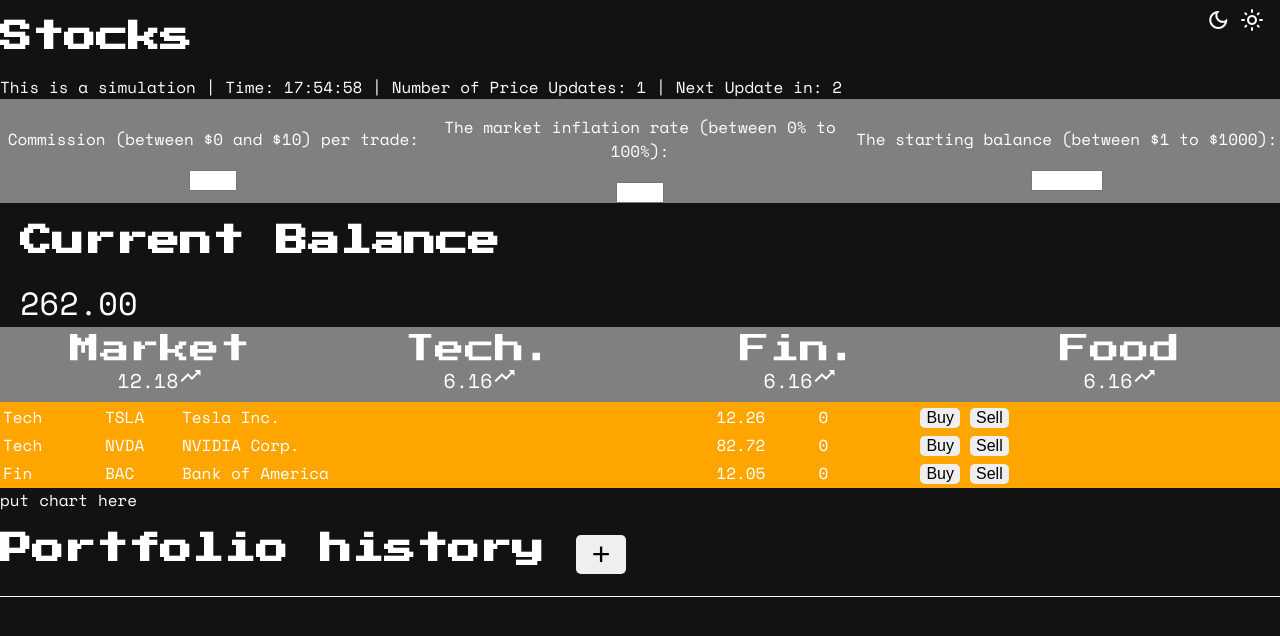
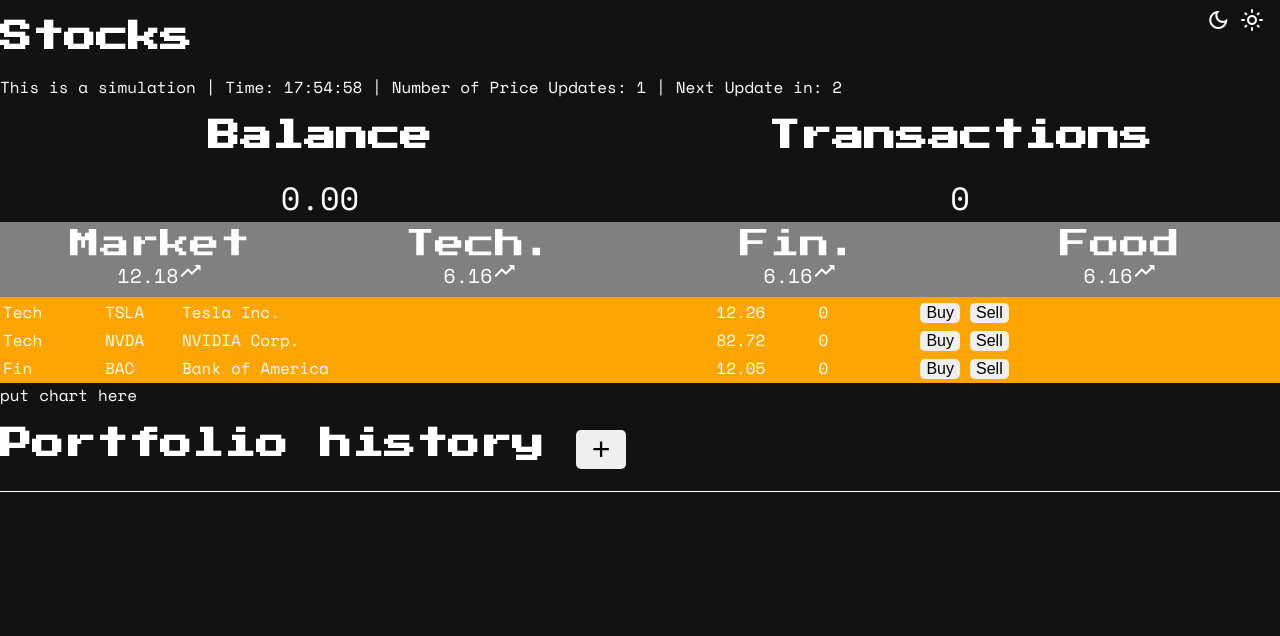
Before and after one commit to D2TA/StockBuyingSellingWeb, a plain HTML site: page index.html in a window 1280 px wide. Drawn offline with nearby package versions, Linux system fonts and the light colour scheme; a web font is replaced by a local one.

```diff
--- a/index.html
+++ b/index.html
@@ -86,8 +86,13 @@
         </div>
       </div>
       <div class = "balanceTicker">
-        <h1> Current Balance </h1>
-        <div id = "balance">
+        <div>
+          <h1> Balance </h1>
+          <div id = "balance"></div>
+        </div>
+        <div>
+          <h1>Transactions</h1>
+          <div id = "numTransaction"></div>
         </div>
       </div>
       <div class = "MarketTicker">
--- a/script.js
+++ b/script.js
@@ -17,7 +17,9 @@ const  marketObj = JSON.parse(marketMatrix);
 // Purchase History Array | DATETIME | SYMBOL | TRANSACTION_TYPE | TRANSACTION_VALUE (-1,1) | QUANTITY | PRICE
 // related function TransactionEvent()
 // Sample Price History
-const history = new Array([new Date(2021,12,04,20,44,00), "TSLA","BUY",1,10,10.20],[new Date(2021,12,04,20,47,00), "NVDA","BUY",1,2,80]);
+// Reminder; dates in JavaScript start at 0: Jan to 11: Dec
+// const history = new Array([new Date(2021,11,04,20,44,00), "TSLA","BUY",1,10,10.20],[new Date(2021,11,04,20,47,00), "NVDA","BUY",1,2,80]);
+const history = new Array();
 
 // Hyperparameters Array
 const Hyperparameters = new Array([])
@@ -33,6 +35,7 @@ function ScriptOnload() {
   draftTable('Market');
   updateHistory();
   updateBalance();
+  updateCount();
 }
 
 // Transaction Function
@@ -46,6 +49,7 @@ function TransactionEvent (TRANSACTION_TYPE, symbol, quantity, price, DATETIME)
   history.push(inputs);
   updateHistory();
   updateBalance();
+  updateCount();
   console.log(TRANSACTION_TYPE + ' ' + symbol);
 }
 
@@ -108,11 +112,15 @@ function draftTable(Selectindustry) {
 };
 
 function updateHistory() {
-  document.getElementById('history').innerHTML = history.join('<br>');
+  document.getElementById('history').innerHTML = history.sort().slice(-4).join('<br>');
 }
 
 function updateBalance() {
   document.getElementById('balance').innerHTML = currentBalance().toFixed(2);
+}
+
+function updateCount() {
+  document.getElementById('numTransaction').innerHTML = history.length;
 }
 
 // Completed Function
--- a/style.css
+++ b/style.css
@@ -32,11 +32,17 @@ table {
 }
 
 .balanceTicker {
-  padding-left: 20px;
-  padding-top: 1px;
+  text-align: center;
+  align-items: center;
+  display: flex;
+  flex-direction: row;
 }
 
-#balance {
+.balanceTicker > div {
+  flex: 50%;
+}
+
+#balance, #numTransaction {
   font-size: xx-large;
 }
 
@@ -71,3 +77,8 @@ button {
   font-size: 30px;
   font-family: 'Press Start 2P', cursive;
 }
+
+#HyperParameters {
+  display: none;
+  visibility: hidden;
+}
```
